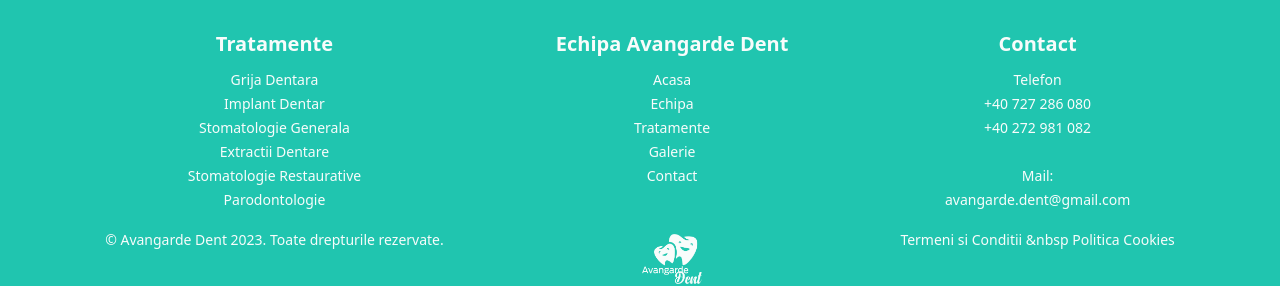
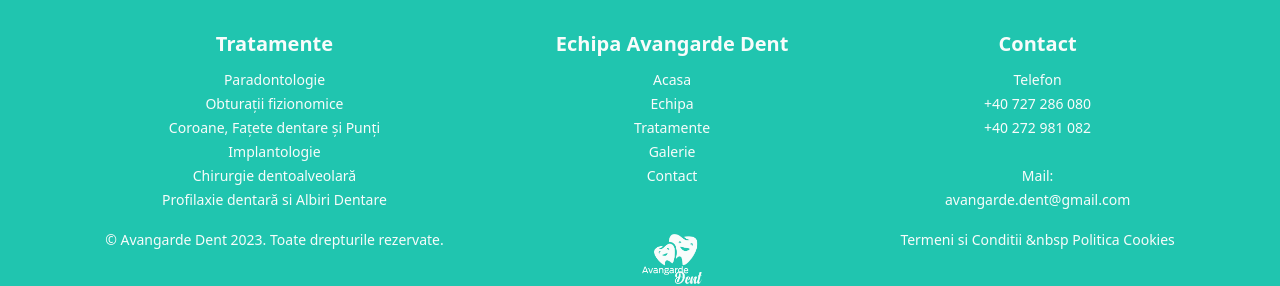
Before and after one commit to emanuelamz21/avangarde-dent-react, a React (Vite) app: page /contact in a window 1280 px wide. Shown: the part 818-1104 px from the top of the page. Built offline with nearby package versions, Linux system fonts and the light colour scheme.

Commit message:
Footer Updated

```diff
--- a/src/components/Footer.jsx
+++ b/src/components/Footer.jsx
@@ -1,3 +1,4 @@
+import { NavLink } from "react-router-dom";
 import styles from "./Footer.module.css";
 
 function Footer() {
@@ -6,23 +7,46 @@
       <div className={styles.footerContainer}>
         <h3>Tratamente</h3>
         <ul>
-          <li>Grija Dentara</li>
-          <li>Implant Dentar</li>
-          <li>Stomatologie Generala</li>
-          <li>Extractii Dentare</li>
-          <li>Stomatologie Restaurative</li>
-          <li>Parodontologie</li>
+          <NavLink to="/treatments">
+            <li>Paradontologie</li>
+          </NavLink>
+          <NavLink to="/treatments">
+            <li>Obturații fizionomice</li>
+          </NavLink>
+          <NavLink to="/treatments">
+            <li>Coroane, Fațete dentare și Punți</li>
+          </NavLink>
+          <NavLink to="/treatments">
+            <li>Implantologie</li>
+          </NavLink>
+          <NavLink to="/treatments">
+            <li>Chirurgie dentoalveolară</li>
+          </NavLink>
+          <NavLink to="/treatments">
+            <li>Profilaxie dentară si Albiri Dentare</li>
+          </NavLink>
         </ul>
         <p>© Avangarde Dent 2023. Toate drepturile rezervate.</p>
       </div>
       <div className={styles.footerContainer}>
         <h3>Echipa Avangarde Dent</h3>
         <ul>
-          <li>Acasa</li>
-          <li>Echipa</li>
-          <li>Tratamente</li>
-          <li>Galerie</li>
-          <li>Contact</li>
+          <NavLink to="/">
+            <li>Acasa</li>
+          </NavLink>
+          <NavLink to="/heritage">
+            <li>Echipa</li>
+          </NavLink>
+          <NavLink to="/treatments">
+            <li>Tratamente</li>
+          </NavLink>
+          <NavLink to="/gallery">
+            <li>Galerie</li>
+          </NavLink>
+          <NavLink to="/contact">
+            <li>Contact</li>
+          </NavLink>
+
           <br />
         </ul>
         <img src="logo.png" alt="logo" className={styles.icon} />
```
